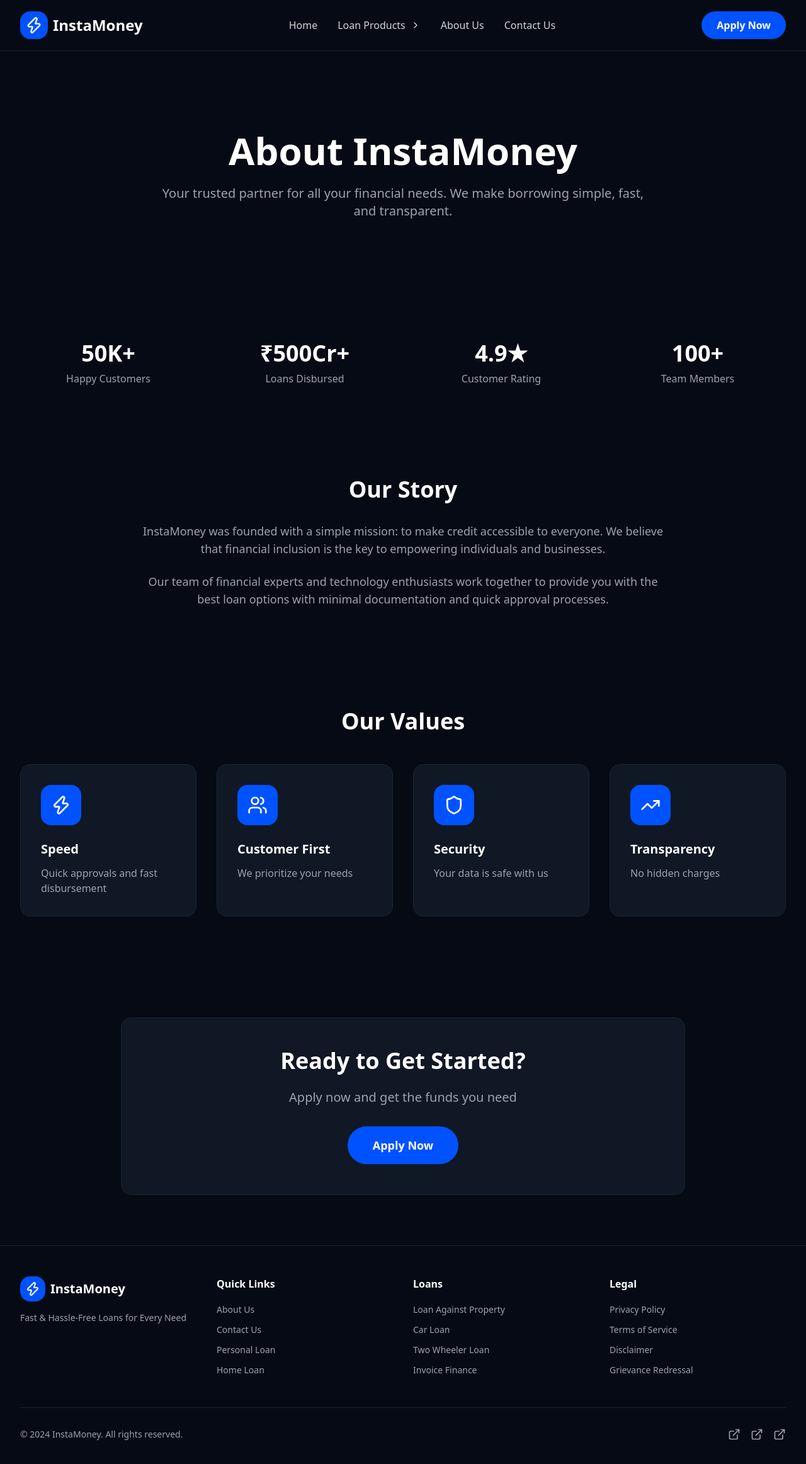
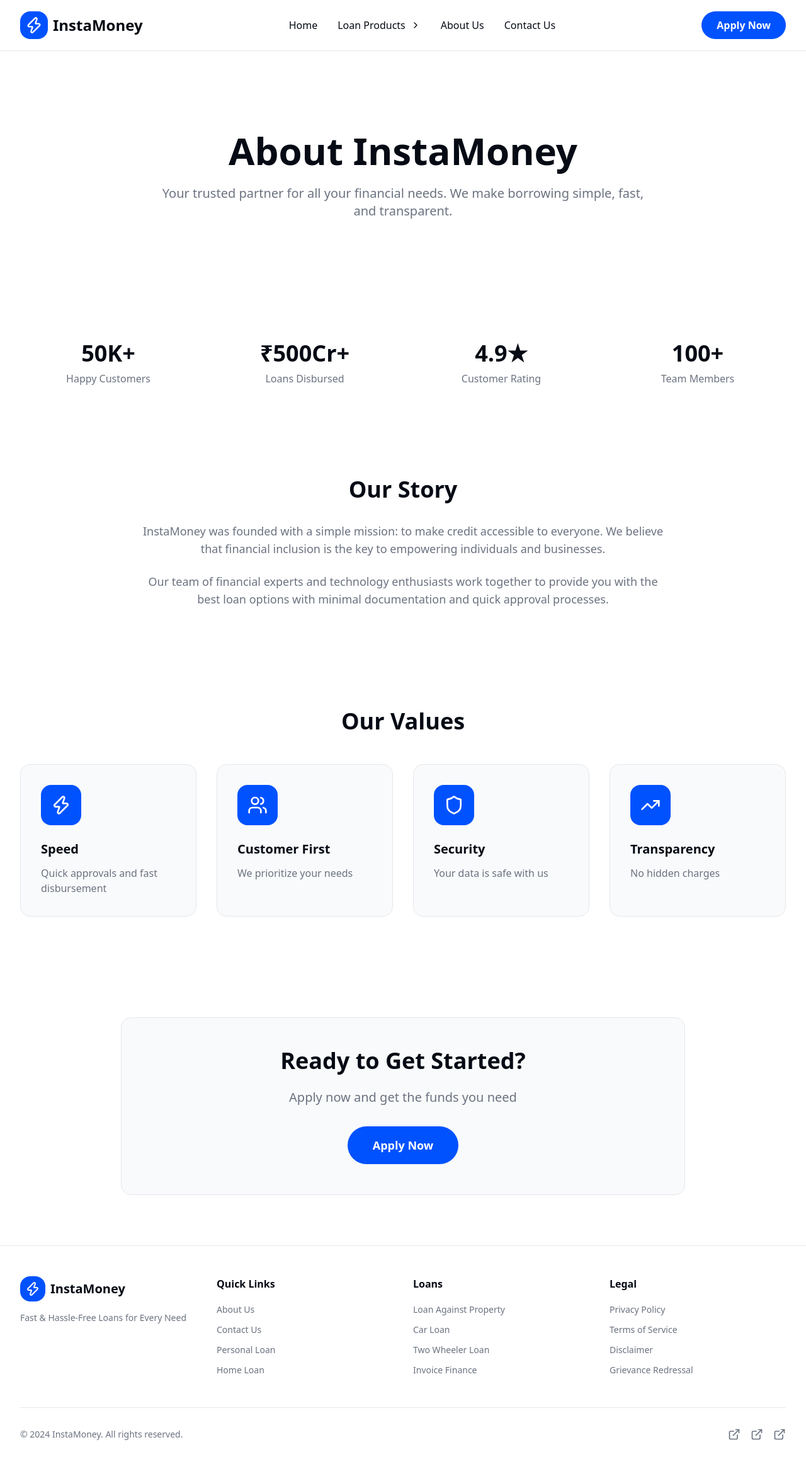
Before and after one commit to srivas1237/-Instamoney, a Next.js app: page /about-us in a window 1280 px wide. Shown: the top 2324 px of the page at 63% size. Built offline with nearby package versions, Linux system fonts and the light colour scheme.

Commit message:
Switch to white theme with Coinbase blue accents

```diff
--- a/src/app/about-us/page.tsx
+++ b/src/app/about-us/page.tsx
@@ -19,13 +19,13 @@ export default function AboutUsPage() {
   return (
     <div className="flex flex-col">
       {/* Hero Section */}
-      <section className="py-20 lg:py-32 bg-[#050a14]">
+      <section className="py-20 lg:py-32 bg-white">
         <div className="max-w-7xl mx-auto px-4 sm:px-6 lg:px-8">
           <div className="text-center">
-            <h1 className="text-4xl sm:text-5xl lg:text-6xl font-bold text-white mb-6">
+            <h1 className="text-4xl sm:text-5xl lg:text-6xl font-bold text-[#050a14] mb-6">
               About InstaMoney
             </h1>
-            <p className="text-xl text-[#9ca3af] max-w-3xl mx-auto">
+            <p className="text-xl text-[#6b7280] max-w-3xl mx-auto">
               Your trusted partner for all your financial needs. We make borrowing simple, fast, and transparent.
             </p>
           </div>
@@ -33,13 +33,13 @@ export default function AboutUsPage() {
       </section>
 
       {/* Stats Section */}
-      <section className="py-16 bg-[#050a14]">
+      <section className="py-16 bg-white">
         <div className="max-w-7xl mx-auto px-4 sm:px-6 lg:px-8">
           <div className="grid grid-cols-2 md:grid-cols-4 gap-8">
             {stats.map((stat, idx) => (
               <div key={idx} className="text-center">
-                <p className="text-4xl font-bold text-white mb-2">{stat.number}</p>
-                <p className="text-[#9ca3af]">{stat.label}</p>
+                <p className="text-4xl font-bold text-[#050a14] mb-2">{stat.number}</p>
+                <p className="text-[#6b7280]">{stat.label}</p>
               </div>
             ))}
           </div>
@@ -47,14 +47,14 @@ export default function AboutUsPage() {
       </section>
 
       {/* Our Story */}
-      <section className="py-20 bg-[#050a14]">
+      <section className="py-20 bg-white">
         <div className="max-w-4xl mx-auto px-4 sm:px-6 lg:px-8 text-center">
-          <h2 className="text-3xl sm:text-4xl font-bold text-white mb-8">Our Story</h2>
-          <p className="text-lg text-[#9ca3af] mb-6">
+          <h2 className="text-3xl sm:text-4xl font-bold text-[#050a14] mb-8">Our Story</h2>
+          <p className="text-lg text-[#6b7280] mb-6">
             InstaMoney was founded with a simple mission: to make credit accessible to everyone. We believe that
             financial inclusion is the key to empowering individuals and businesses.
           </p>
-          <p className="text-lg text-[#9ca3af]">
+          <p className="text-lg text-[#6b7280]">
             Our team of financial experts and technology enthusiasts work together to provide you with the best
             loan options with minimal documentation and quick approval processes.
           </p>
@@ -62,17 +62,17 @@ export default function AboutUsPage() {
       </section>
 
       {/* Our Values */}
-      <section className="py-20 bg-[#050a14]">
+      <section className="py-20 bg-white">
         <div className="max-w-7xl mx-auto px-4 sm:px-6 lg:px-8">
-          <h2 className="text-3xl sm:text-4xl font-bold text-white mb-12 text-center">Our Values</h2>
+          <h2 className="text-3xl sm:text-4xl font-bold text-[#050a14] mb-12 text-center">Our Values</h2>
           <div className="grid md:grid-cols-2 lg:grid-cols-4 gap-8">
             {values.map((value, idx) => (
-              <div key={idx} className="bg-[#101725] border border-[#1a2332] rounded-2xl p-8">
+              <div key={idx} className="bg-[#f9fafb] border border-[#e5e7eb] rounded-2xl p-8">
                 <div className="bg-[#0052ff] w-16 h-16 rounded-2xl flex items-center justify-center mb-6">
                   <value.icon className="h-8 w-8 text-white" />
                 </div>
-                <h3 className="text-xl font-bold text-white mb-3">{value.title}</h3>
-                <p className="text-[#9ca3af]">{value.description}</p>
+                <h3 className="text-xl font-bold text-[#050a14] mb-3">{value.title}</h3>
+                <p className="text-[#6b7280]">{value.description}</p>
               </div>
             ))}
           </div>
@@ -80,10 +80,10 @@ export default function AboutUsPage() {
       </section>
 
       {/* CTA Section */}
-      <section className="py-20 bg-[#050a14]">
-        <div className="max-w-4xl mx-auto px-4 sm:px-6 lg:px-8 text-center bg-[#101725] border border-[#1a2332] rounded-2xl p-12">
-          <h2 className="text-3xl sm:text-4xl font-bold text-white mb-6">Ready to Get Started?</h2>
-          <p className="text-xl text-[#9ca3af] mb-8">Apply now and get the funds you need</p>
+      <section className="py-20 bg-white">
+        <div className="max-w-4xl mx-auto px-4 sm:px-6 lg:px-8 text-center bg-[#f9fafb] border border-[#e5e7eb] rounded-2xl p-12">
+          <h2 className="text-3xl sm:text-4xl font-bold text-[#050a14] mb-6">Ready to Get Started?</h2>
+          <p className="text-xl text-[#6b7280] mb-8">Apply now and get the funds you need</p>
           <Link
             href="/contact-us"
             className="bg-[#0052ff] text-white px-10 py-4 rounded-full font-semibold text-lg hover:bg-[#003ecf] transition-all inline-block"
--- a/src/app/globals.css
+++ b/src/app/globals.css
@@ -1,14 +1,14 @@
 @import "tailwindcss";
 
-/* Coinbase Inspired Dark Theme */
+/* Coinbase Inspired White Theme */
 :root {
-  --background: #050a14;
-  --foreground: #ffffff;
+  --background: #ffffff;
+  --foreground: #050a14;
   --coinbase-blue: #0052ff;
   --coinbase-blue-hover: #003ecf;
-  --border-muted: #1a2332;
-  --surface-secondary: #101725;
-  --text-muted: #9ca3af;
+  --border-muted: #e5e7eb;
+  --surface-secondary: #f9fafb;
+  --text-muted: #6b7280;
 }
 
 @theme inline {
@@ -46,7 +46,7 @@ body {
 }
 
 .coinbase-card:hover {
-  border-color: #3b82f6;
+  border-color: #0052ff;
 }
 
 /* Focus visible for accessibility */
--- a/src/components/Footer.tsx
+++ b/src/components/Footer.tsx
@@ -3,7 +3,7 @@ import { Zap, ExternalLink } from 'lucide-react'
 
 export default function Footer() {
   return (
-    <footer className="bg-[#050a14] border-t border-[#1a2332]">
+    <footer className="bg-white border-t border-[#e5e7eb]">
       <div className="max-w-7xl mx-auto px-4 sm:px-6 lg:px-8 py-12">
         <div className="grid md:grid-cols-2 lg:grid-cols-4 gap-8">
           {/* Brand Section */}
@@ -12,62 +12,62 @@ export default function Footer() {
               <div className="bg-[#0052ff] p-2 rounded-2xl">
                 <Zap className="h-6 w-6 text-white" />
               </div>
-              <span className="text-xl font-bold text-white">
+              <span className="text-xl font-bold text-[#050a14]">
                 InstaMoney
               </span>
             </Link>
-            <p className="text-[#9ca3af] text-sm">
+            <p className="text-[#6b7280] text-sm">
               Fast & Hassle-Free Loans for Every Need
             </p>
           </div>
 
           {/* Quick Links */}
           <div>
-            <h4 className="text-white font-semibold mb-4">Quick Links</h4>
+            <h4 className="text-[#050a14] font-semibold mb-4">Quick Links</h4>
             <ul className="space-y-2">
-              <li><Link href="/about-us" className="text-[#9ca3af] hover:text-white transition-colors text-sm">About Us</Link></li>
-              <li><Link href="/contact-us" className="text-[#9ca3af] hover:text-white transition-colors text-sm">Contact Us</Link></li>
-              <li><Link href="/personal-loan" className="text-[#9ca3af] hover:text-white transition-colors text-sm">Personal Loan</Link></li>
-              <li><Link href="/home-loan" className="text-[#9ca3af] hover:text-white transition-colors text-sm">Home Loan</Link></li>
+              <li><Link href="/about-us" className="text-[#6b7280] hover:text-[#0052ff] transition-colors text-sm">About Us</Link></li>
+              <li><Link href="/contact-us" className="text-[#6b7280] hover:text-[#0052ff] transition-colors text-sm">Contact Us</Link></li>
+              <li><Link href="/personal-loan" className="text-[#6b7280] hover:text-[#0052ff] transition-colors text-sm">Personal Loan</Link></li>
+              <li><Link href="/home-loan" className="text-[#6b7280] hover:text-[#0052ff] transition-colors text-sm">Home Loan</Link></li>
             </ul>
           </div>
 
           {/* More Loans */}
           <div>
-            <h4 className="text-white font-semibold mb-4">Loans</h4>
+            <h4 className="text-[#050a14] font-semibold mb-4">Loans</h4>
             <ul className="space-y-2">
-              <li><Link href="/loan-against-property" className="text-[#9ca3af] hover:text-white transition-colors text-sm">Loan Against Property</Link></li>
-              <li><Link href="/car-loan" className="text-[#9ca3af] hover:text-white transition-colors text-sm">Car Loan</Link></li>
-              <li><Link href="/two-wheeler-loan" className="text-[#9ca3af] hover:text-white transition-colors text-sm">Two Wheeler Loan</Link></li>
-              <li><Link href="/invoice-finance" className="text-[#9ca3af] hover:text-white transition-colors text-sm">Invoice Finance</Link></li>
+              <li><Link href="/loan-against-property" className="text-[#6b7280] hover:text-[#0052ff] transition-colors text-sm">Loan Against Property</Link></li>
+              <li><Link href="/car-loan" className="text-[#6b7280] hover:text-[#0052ff] transition-colors text-sm">Car Loan</Link></li>
+              <li><Link href="/two-wheeler-loan" className="text-[#6b7280] hover:text-[#0052ff] transition-colors text-sm">Two Wheeler Loan</Link></li>
+              <li><Link href="/invoice-finance" className="text-[#6b7280] hover:text-[#0052ff] transition-colors text-sm">Invoice Finance</Link></li>
             </ul>
           </div>
 
           {/* Legal */}
           <div>
-            <h4 className="text-white font-semibold mb-4">Legal</h4>
+            <h4 className="text-[#050a14] font-semibold mb-4">Legal</h4>
             <ul className="space-y-2">
-              <li><Link href="/privacy-policy" className="text-[#9ca3af] hover:text-white transition-colors text-sm">Privacy Policy</Link></li>
-              <li><Link href="/terms-of-service" className="text-[#9ca3af] hover:text-white transition-colors text-sm">Terms of Service</Link></li>
-              <li><Link href="/disclaimer" className="text-[#9ca3af] hover:text-white transition-colors text-sm">Disclaimer</Link></li>
-              <li><Link href="/grievance-redressal" className="text-[#9ca3af] hover:text-white transition-colors text-sm">Grievance Redressal</Link></li>
+              <li><Link href="/privacy-policy" className="text-[#6b7280] hover:text-[#0052ff] transition-colors text-sm">Privacy Policy</Link></li>
+              <li><Link href="/terms-of-service" className="text-[#6b7280] hover:text-[#0052ff] transition-colors text-sm">Terms of Service</Link></li>
+              <li><Link href="/disclaimer" className="text-[#6b7280] hover:text-[#0052ff] transition-colors text-sm">Disclaimer</Link></li>
+              <li><Link href="/grievance-redressal" className="text-[#6b7280] hover:text-[#0052ff] transition-colors text-sm">Grievance Redressal</Link></li>
             </ul>
           </div>
         </div>
 
         {/* Bottom Section */}
-        <div className="mt-12 pt-8 border-t border-[#1a2332] flex flex-col md:flex-row justify-between items-center gap-4">
-          <p className="text-[#9ca3af] text-sm">
+        <div className="mt-12 pt-8 border-t border-[#e5e7eb] flex flex-col md:flex-row justify-between items-center gap-4">
+          <p className="text-[#6b7280] text-sm">
             © 2024 InstaMoney. All rights reserved.
           </p>
           <div className="flex gap-4">
-            <a href="#" className="text-[#9ca3af] hover:text-white transition-colors">
+            <a href="#" className="text-[#6b7280] hover:text-[#0052ff] transition-colors">
               <ExternalLink className="h-5 w-5" />
             </a>
-            <a href="#" className="text-[#9ca3af] hover:text-white transition-colors">
+            <a href="#" className="text-[#6b7280] hover:text-[#0052ff] transition-colors">
               <ExternalLink className="h-5 w-5" />
             </a>
-            <a href="#" className="text-[#9ca3af] hover:text-white transition-colors">
+            <a href="#" className="text-[#6b7280] hover:text-[#0052ff] transition-colors">
               <ExternalLink className="h-5 w-5" />
             </a>
           </div>
--- a/src/components/Header.tsx
+++ b/src/components/Header.tsx
@@ -22,37 +22,37 @@ export default function Header() {
   const [isMobileDropdownOpen, setIsMobileDropdownOpen] = useState(false)
 
   return (
-    <header className="sticky top-0 z-50 bg-[#050a14] border-b border-[#1a2332]">
+    <header className="sticky top-0 z-50 bg-white border-b border-[#e5e7eb]">
       <div className="max-w-7xl mx-auto px-4 sm:px-6 lg:px-8">
         <div className="flex justify-between items-center h-20">
           <Link href="/" className="flex items-center gap-2">
             <div className="bg-[#0052ff] p-2 rounded-2xl">
               <Zap className="h-7 w-7 text-white" />
             </div>
-            <span className="text-2xl font-bold text-white">
+            <span className="text-2xl font-bold text-[#050a14]">
               InstaMoney
             </span>
           </Link>
 
           <nav className="hidden md:flex items-center gap-8">
-            <Link href="/" className="text-gray-300 hover:text-white font-medium transition-colors">
+            <Link href="/" className="text-[#050a14] hover:text-[#0052ff] font-medium transition-colors">
               Home
             </Link>
             <div className="relative">
               <button
                 onClick={() => setIsDropdownOpen(!isDropdownOpen)}
-                className="flex items-center gap-2 text-gray-300 hover:text-white font-medium transition-colors"
+                className="flex items-center gap-2 text-[#050a14] hover:text-[#0052ff] font-medium transition-colors"
               >
                 Loan Products
                 <ChevronRight className={`h-4 w-4 transition-transform ${isDropdownOpen ? 'rotate-90' : ''}`} />
               </button>
               {isDropdownOpen && (
-                <div className="absolute top-full left-0 mt-2 w-72 bg-[#101725] border border-[#1a2332] rounded-2xl shadow-xl py-3 z-50">
+                <div className="absolute top-full left-0 mt-2 w-72 bg-white border border-[#e5e7eb] rounded-2xl shadow-xl py-3 z-50">
                   {loanProducts.map((product) => (
                     <Link
                       key={product.href}
                       href={product.href}
-                      className="block px-6 py-3 text-gray-300 hover:text-white hover:bg-[#1a2332] transition-all"
+                      className="block px-6 py-3 text-[#050a14] hover:text-[#0052ff] hover:bg-[#f9fafb] transition-all"
                       onClick={() => setIsDropdownOpen(false)}
                     >
                       {product.name}
@@ -61,10 +61,10 @@ export default function Header() {
                 </div>
               )}
             </div>
-            <Link href="/about-us" className="text-gray-300 hover:text-white font-medium transition-colors">
+            <Link href="/about-us" className="text-[#050a14] hover:text-[#0052ff] font-medium transition-colors">
               About Us
             </Link>
-            <Link href="/contact-us" className="text-gray-300 hover:text-white font-medium transition-colors">
+            <Link href="/contact-us" className="text-[#050a14] hover:text-[#0052ff] font-medium transition-colors">
               Contact Us
             </Link>
           </nav>
@@ -79,7 +79,7 @@ export default function Header() {
           </div>
 
           <button
-            className="md:hidden text-white"
+            className="md:hidden text-[#050a14]"
             onClick={() => setIsMenuOpen(!isMenuOpen)}
           >
             {isMenuOpen ? <X className="h-8 w-8" /> : <Menu className="h-8 w-8" />}
@@ -88,11 +88,11 @@ export default function Header() {
       </div>
 
       {isMenuOpen && (
-        <div className="md:hidden bg-[#050a14] border-t border-[#1a2332]">
+        <div className="md:hidden bg-white border-t border-[#e5e7eb]">
           <div className="px-4 py-6 space-y-4">
             <Link
               href="/"
-              className="block text-lg font-medium text-white py-2"
+              className="block text-lg font-medium text-[#050a14] py-2"
               onClick={() => setIsMenuOpen(false)}
             >
               Home
@@ -101,18 +101,18 @@ export default function Header() {
             <div className="space-y-2">
               <button
                 onClick={() => setIsMobileDropdownOpen(!isMobileDropdownOpen)}
-                className="w-full flex items-center justify-between text-lg font-medium text-white py-2"
+                className="w-full flex items-center justify-between text-lg font-medium text-[#050a14] py-2"
               >
                 <span>Loan Products</span>
                 <ChevronRight className={`h-5 w-5 transition-transform ${isMobileDropdownOpen ? 'rotate-90' : ''}`} />
               </button>
               {isMobileDropdownOpen && (
-                <div className="pl-4 space-y-1 border-l border-[#1a2332]">
+                <div className="pl-4 space-y-1 border-l border-[#e5e7eb]">
                   {loanProducts.map((product) => (
                     <Link
                       key={product.href}
                       href={product.href}
-                      className="block px-4 py-3 text-gray-400 hover:text-white hover:bg-[#101725] rounded-xl"
+                      className="block px-4 py-3 text-[#6b7280] hover:text-[#0052ff] hover:bg-[#f9fafb] rounded-xl"
                       onClick={() => {
                         setIsMenuOpen(false)
                         setIsMobileDropdownOpen(false)
@@ -127,14 +127,14 @@ export default function Header() {
 
             <Link
               href="/about-us"
-              className="block text-lg font-medium text-white py-2"
+              className="block text-lg font-medium text-[#050a14] py-2"
               onClick={() => setIsMenuOpen(false)}
             >
               About Us
             </Link>
             <Link
               href="/contact-us"
-              className="block text-lg font-medium text-white py-2"
+              className="block text-lg font-medium text-[#050a14] py-2"
               onClick={() => setIsMenuOpen(false)}
             >
               Contact Us
```
Also changed, not shown: src/app/contact-us/page.tsx (+6 -6 lines), src/app/home-loan/page.tsx (+19 -19 lines), src/app/page.tsx (+44 -44 lines), src/app/personal-loan/page.tsx (+19 -19 lines), src/components/CompliancePage.tsx (+5 -5 lines), src/components/LoanForm.tsx (+18 -18 lines).
